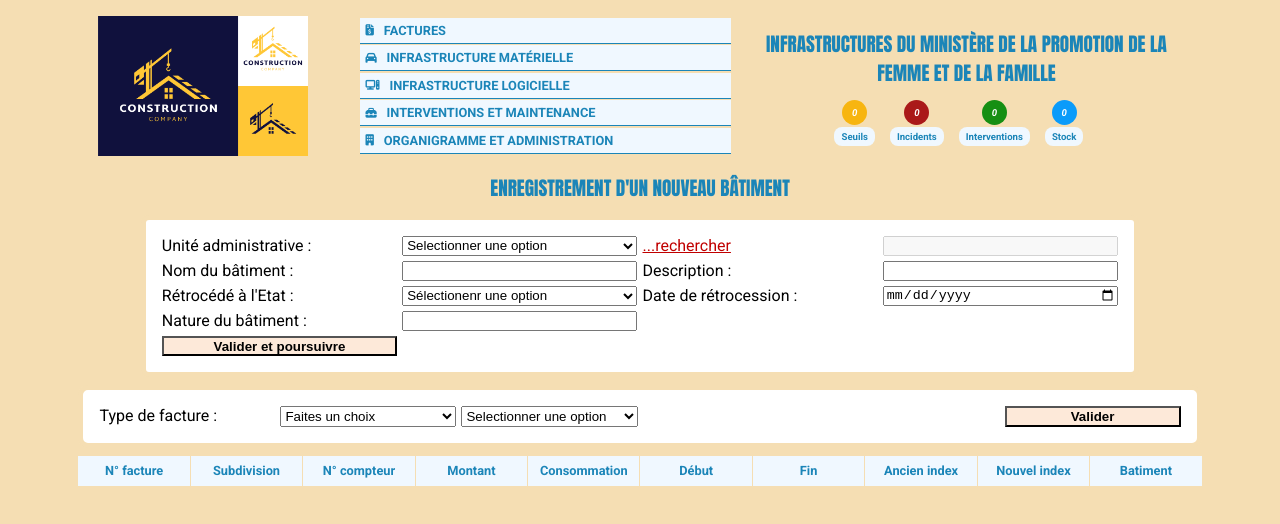
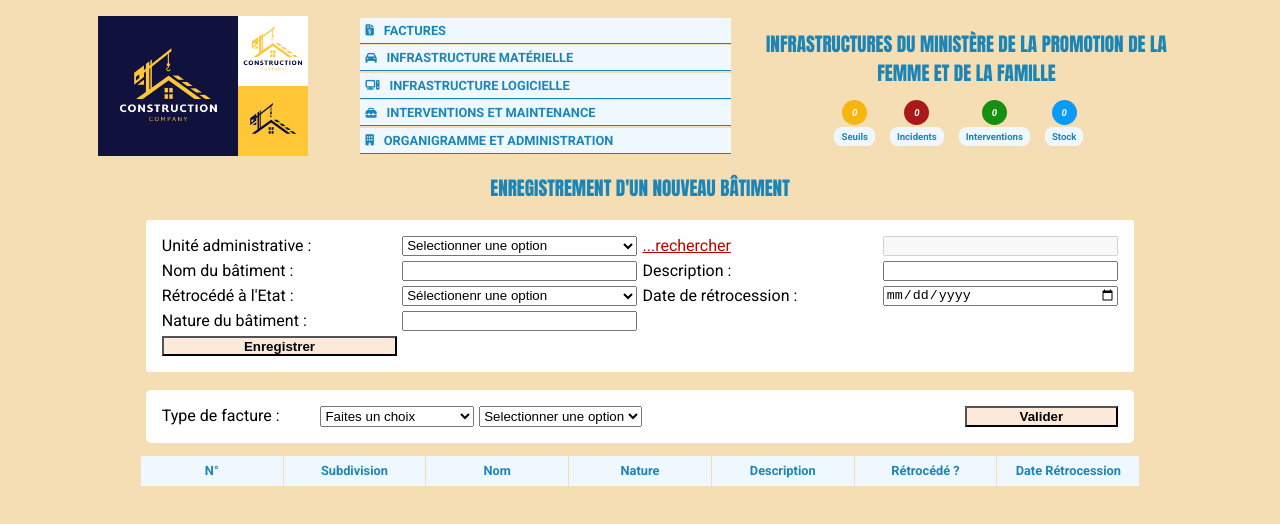
Before and after one commit to puepi/zinfrass, a React (Vite) app: page /materiels/batiments/save in a window 1280 px wide. Shown: the top 524 px of the page. Built offline with nearby package versions, Linux system fonts and the light colour scheme.

Commit message:
more changes

```diff
--- a/src/pages/factures/factures.css
+++ b/src/pages/factures/factures.css
@@ -146,6 +146,6 @@ button {
     border: none;
 }
 
-.factures-body {
+.batiments-body {
     background-color: #fff;
 }
--- a/src/pages/materiels/batiments/Batiment.jsx
+++ b/src/pages/materiels/batiments/Batiment.jsx
@@ -1,36 +1,36 @@
 import { Link } from 'react-router-dom'
 import './batiments.css'
 
-export default function Batiment() {
+export default function Batiment({ handleSubmit, isDisabled, messageButton }) {
     return (
         <section className="batiments">
-            <form action="" id="batiments-save">
-                <label htmlFor="">Unité administrative :</label>
-                <select name="" id="">
+            <form action={handleSubmit} id="batiments-save">
+                <label htmlFor="sub-type">Unité administrative :</label>
+                <select name="sub-type" id="sub-type">
                     <option value="">Selectionner une option</option>
-                    <option value="">Service centraux</option>
-                    <option value="">Région</option>
-                    <option value="">Département</option>
-                    <option value="">Arrondissement</option>
+                    <option value="CENTRAUX">Service centraux</option>
+                    <option value="REGION">Région</option>
+                    <option value="DEPARTEMENT">Département</option>
+                    <option value="ARRONDISSEMENT">Arrondissement</option>
                 </select>
                 <Link className="search-link" to="/administration/unite_admin/save">...rechercher</Link>
-                <input type="text" disabled />
-                <label htmlFor="">Nom du bâtiment :</label>
-                <input type="text" />
-                <label htmlFor="">Description :</label>
-                <input type="text" />
-                <label htmlFor="">Rétrocédé à l'Etat :</label>
-                <select name="" id="">
+                <input type="text" disabled name="subdivision-name" />
+                <label htmlFor="batiment">Nom du bâtiment :</label>
+                <input type="text" name="batiment" id="batiment" />
+                <label htmlFor="description">Description :</label>
+                <input type="text" name="description" id="description" />
+                <label htmlFor="retrocede">Rétrocédé à l'Etat :</label>
+                <select name="retrocede" id="retrocede">
                     <option value="">Sélectionenr une option</option>
-                    <option value="">OUI</option>
-                    <option value="">NOON</option>
+                    <option value="1">OUI</option>
+                    <option value="0">NON</option>
                 </select>
-                <label htmlFor="">Date de rétrocession :</label>
-                <input type="date" />
-                <label htmlFor="">Nature du bâtiment :</label>
-                <input type="text" />
+                <label htmlFor="dateRetrocession">Date de rétrocession :</label>
+                <input type="date" name="dateRetrocession" id="dateRetrocession" />
+                <label htmlFor="nature">Nature du bâtiment :</label>
+                <input type="text" name="nature" id="nature" />
                 <div className='empty2'></div>
-                <button>Valider et poursuivre</button>
+                <button disabled={isDisabled}>{messageButton}</button>
             </form>
         </section>
     )
--- a/src/pages/materiels/batiments/BatimentsSave.jsx
+++ b/src/pages/materiels/batiments/BatimentsSave.jsx
@@ -1,13 +1,42 @@
-import FacturesShow from "../../factures/FacturesShow";
+import { useState } from "react";
 import Batiment from "./Batiment";
 
 import './batiments.css'
+import BatimentsShow from "./BatimentsShow";
 export default function BatimentSave() {
+    const [isDisabled, setIsDisabled] = useState(false)
+    const [messageButton, setMessageButton] = useState('Enregistrer')
+    const [subdivision, setSubdivision] = useState({})
+    const [batiments, setBatiments] = useState([])
+
+    const handleSubmit = async (formData) => {
+        setIsDisabled(true)
+        setMessageButton("...Loading")
+        const newBatiment = {
+            nom: formData.get("nom"),
+            nature: formData.get("nature"),
+            description: formData.get("description"),
+            retrocede: formData.get("retrocede"),
+            dateRetrocession: formData.get("dateRetrocession"),
+            subdivisionId: subdivision.id
+        }
+        setFacture(newBatiment)
+        await addFactures(newBatiment)
+            .then(response => {
+                setBatiments(prev => [response, ...prev])
+                console.log(response)
+            })
+            .catch(error => console.log(error))
+            .finally(() => {
+                setIsDisabled(false)
+                setMessageButton('Rechercher')
+            })
+    }
     return (
         <>
             <h1>Enregistrement d'un nouveau bâtiment</h1>
-            <Batiment />
-            <FacturesShow />
+            <Batiment handleSubmit={handleSubmit} isDisabled={isDisabled} messageButton={messageButton} />
+            <BatimentsShow />
         </>
     )
 }
--- /dev/null
+++ b/src/pages/materiels/batiments/BatimentsShow.jsx
@@ -0,0 +1,49 @@
+import './batiments.css'
+
+export default function BatimentsShow({ batiments }) {
+
+    return (
+        <>
+            <section className='batiments'>
+                <form action="" id="show-form">
+                    <label htmlFor="">Type de facture :</label>
+                    <select name="" id="">
+                        <option value="">Faites un choix</option>
+                        <option value="">Eau</option>
+                        <option value="">Electrictié</option>
+                        <option value="">Téléphone</option>
+                        <option value="">Internet</option>
+                    </select>
+                    <select name="" id="">
+                        <option value="">Selectionner une option</option>
+                        <option value="">Numéro de facture</option>
+                        <option value="">Période</option>
+                        <option value="">Bâtiment</option>
+                        <option value="">Unité administrative</option>
+                        <option value="">Consommation</option>
+                        <option value="">Numéro de compteur</option>
+                    </select>
+                    <div></div><div></div>
+                    <button>Valider</button>
+                </form>
+                <table>
+                    <thead>
+                        <tr className='show-tab'>
+                            <th>N° </th>
+                            <th>Subdivision</th>
+                            <th>Nom</th>
+                            <th>Nature</th>
+                            <th>Description</th>
+                            <th>Rétrocédé ?</th>
+                            <th>Date Rétrocession</th>
+                        </tr>
+                    </thead>
+                    <tbody className='batiments-body'>
+
+                    </tbody>
+                </table>
+            </section>
+
+        </>
+    )
+}
--- a/src/pages/materiels/batiments/batiments.css
+++ b/src/pages/materiels/batiments/batiments.css
@@ -118,3 +118,31 @@
     grid-column: 2/-1;
     grid-row: 10/-1;
 }
+
+#show-form {
+    display: grid;
+    gap: 5px;
+    padding: 1rem;
+    border-radius: 10px;
+    border: 5px solid wheat;
+    grid-template-columns: repeat(6, 1fr);
+    margin-bottom: 0.5rem;
+    background-color: #fff;
+}
+
+.batiments thead .show-tab {
+    display: grid;
+    grid-template-columns: repeat(7, 1fr);
+    grid-template-rows: repeat(1, 30px);
+    gap: 1px;
+}
+
+.show-tab th {
+    border: 1px solid aliceblue;
+    color: #1B85B8;
+    font-size: 0.8rem;
+    background-color: aliceblue;
+    display: flex;
+    justify-content: center;
+    align-items: center;
+}
--- a/src/utils/ApiFunctions.js
+++ b/src/utils/ApiFunctions.js
@@ -41,3 +41,24 @@ export async function addFactures(facture) {
         throw error
     }
 }
+
+export async function addBatiment(batiment) {
+    const formData = new FormData();
+    formData.append("nom", batiment.nom);
+    formData.append("nature", batiment.nature);
+    formData.append("retrocede", batiment.isRetrocede);
+    formData.append("dateRetrocession", batiment.dateRetrocession);
+    formData.append("description", batiment.description);
+    formData.append("subdivisionId", Number.parseInt(batiment.subdivisionId));
+    try {
+        const plainObject = Object.fromEntries(formData.entries())
+        console.log(JSON.stringify(plainObject))
+        const response = await api.post("/batiments/add", JSON.stringify(plainObject), {
+            headers: { "Content-Type": 'application/json' }
+        })
+        return response.data.data
+    } catch (error) {
+        // console.log(error.message)
+        throw error
+    }
+}
```
Also changed, not shown: src/pages/materiels/batiments/SubdivisionSearchResult.jsx (added, +30 -0 lines), src/pages/materiels/batiments/SuvdivisionSearchModal.jsx (added, +88 -0 lines).
